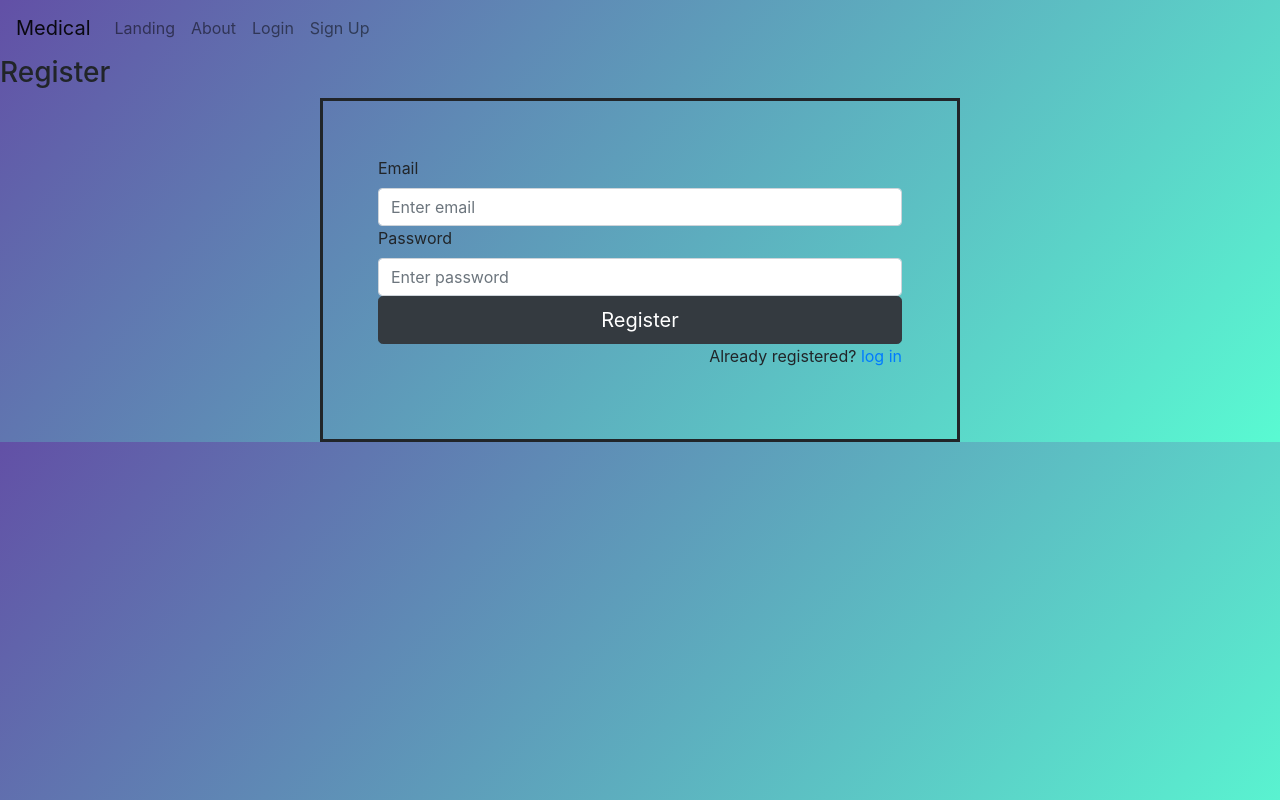
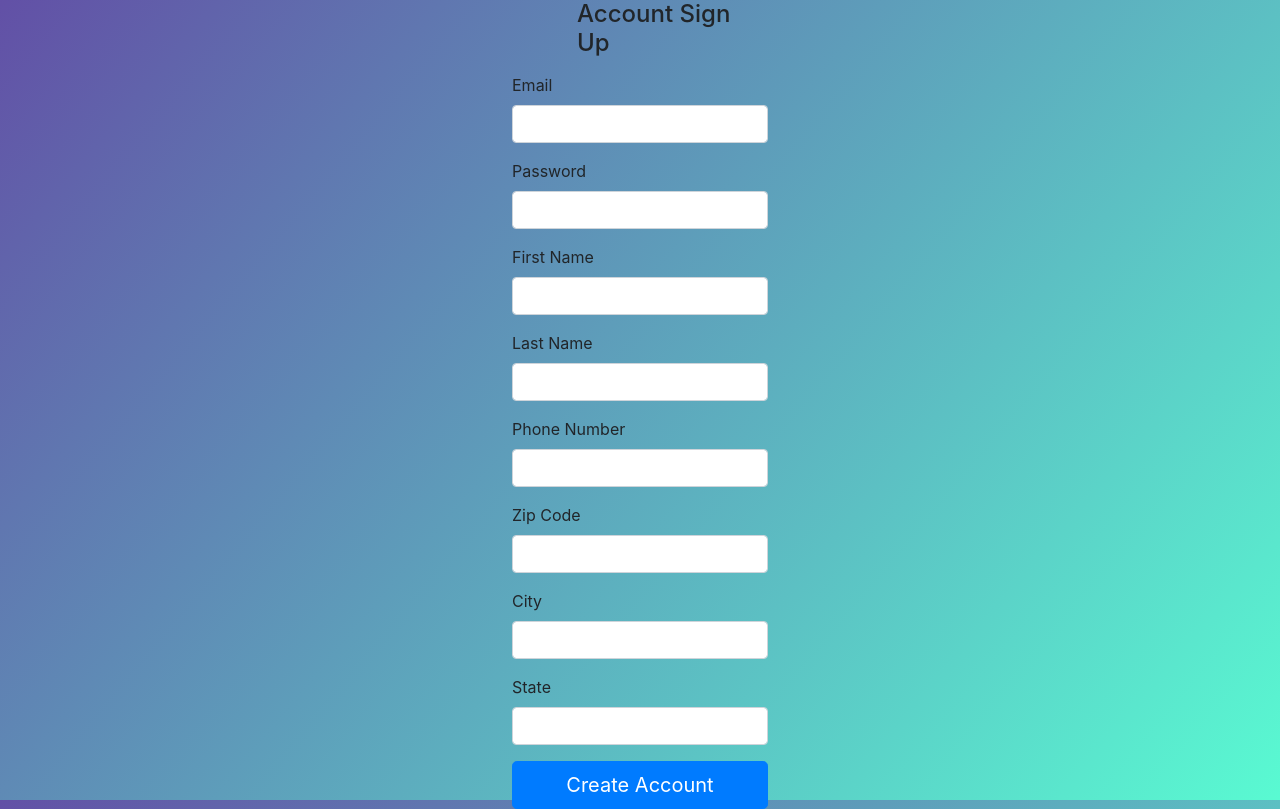
Before and after one commit to theMVPshop/dt04, a React (Create React App) app in the folder mvpjob/: page /signup in a window 1280 px wide. Built offline with nearby package versions, Linux system fonts and the light colour scheme.

Commit message:
styling for sign up

```diff
--- a/mvpjob/src/App.css
+++ b/mvpjob/src/App.css
@@ -1,35 +1,10 @@
 .App {
   text-align: center;
-}
-
-
-
-
-
-.App-header {
-  background-color: #282c34;
-  min-height: 10vh;
-  display: flex;
-  flex-direction: column;
-  align-items: center;
-  justify-content: center;
-  font-size: calc(10px + 2vmin);
-  color: white;
 }
 
 .App-link {
   color: #61dafb;
 }
-
-
-  /* .Signin form{
-    padding: 15px;
-    justify-content: center;
-    margin: auto;
-    padding: 150px 0;
-    height: 100%;
-    width: 40%;
-  } */
 
 .Login {
   justify-content: center;
@@ -47,52 +22,63 @@
   margin: auto;
   max-width: 320px;
   height: 600px;
-
 }
 
-  .form-controll{
-    border-radius: 50px;
-  }
-
- .Username{
+.Username {
   padding: 19px;
   margin-top: 50px;
 }
+.Signup {
+  justify-content: center;
+  margin: auto;
+  padding: 0px 0;
+  height: 100%;
+  width: 20%;
+}
 
-  .Login button{
+.Signup h4 {
+  justify-content: center;
+  margin: auto;
+  padding: 0 0 15px 65px;
+}
+
+.Login button {
   margin: auto;
   width: 250px;
   justify-content: center;
   border-radius: 50px;
 }
 
-.Login p.signuptext{
+.Login p.signuptext {
   justify-content: center;
   margin: 40px;
   width: 240px;
 }
 
-.signin{
+.signin {
   text-size-adjust: 25px;
 }
 
-
-.form-container .form-group{
-  margin: auto;
-  justify-content: center;
-  padding: 55px;
-  border: solid;
-
+body {
+  background-image: linear-gradient(130deg, #6250a6, #59fad2);
 }
 
-.registration-form{
-width: 50%;
-margin: auto;
-justify-content: center;
-padding: 55px;
-border: solid;
+html,
+body,
+header,
+#intro {
+  height: 100%;
 }
 
-body {
-  background-image: linear-gradient(130deg, #6250A6, #59FAD2);
+#intro {
+  background: url("https://mdbootstrap.com/img/Photos/Horizontal/Nature/full%20page/img%20%283%29.jpg")
+    no-repeat center center fixed;
+
+  -webkit-background-size: cover;
+
+  -moz-background-size: cover;
+
+  -o-background-size: cover;
+
+  background-size: cover;
 }
--- a/mvpjob/src/Components/SignIn.js
+++ b/mvpjob/src/Components/SignIn.js
@@ -1,72 +1,200 @@
 import React, { useState } from "react";
-import Navigation from "./Navigation";
+import Form from "react-bootstrap/Form";
+import Button from "react-bootstrap/Button";
+const axios = require("axios");
 
-const SignIn = (props) => {
-//     const alertContext = useContext(AlertContext);
-//     const authContext = useContext(AuthContext)
+const SignUp = (props) => {
+  const [user, setUser] = useState({
+    email: "",
+    password: "",
+    firstName: "",
+    lastName: "",
+    phoneNumber: "",
+    zipcode: "",
+    city: "",
+    state: "",
+  });
 
-//     const { setAlert } = alertContext;
-//   const { login, error, clearErrors, isAuthenticated } = authContext;
+  const textChange = (e) =>
+    setUser({ ...user, [e.target.name]: e.target.value });
 
-//   useEffect(()=>{
-//     if(isAuthenticated){
-//       props.history.push('/')
-//     }
+  const handleSubmit = (e) => {
+    e.preventDefault();
+    const payload = { ...user };
+    console.log(payload);
+    axios.post("http://localhost:3000/users/signup", {
+      ...payload,
+    });
+  };
 
-//     if(error === 'Invalid Credentials'){
-//       setAlert(error, 'danger');
-//       clearErrors()
-//     }
-//     //eslit-disable-next-line
-//   },[error, isAuthenticated, props.history]);
+  return (
+    <div>
+      <div className="Signup">
+        <Form onSubmit={handleSubmit}>
+          <h4>Account Sign Up</h4>
+          <div className="f-i-l">
+            <Form.Group size="lg" controlId="email">
+              <Form.Label>Email</Form.Label>
+              <Form.Control
+                autonFocus
+                type="email"
+                value={user.email}
+                onChange={textChange}
+                required
+              ></Form.Control>
+            </Form.Group>
 
+            <Form.Group size="lg" controlId="email">
+              <Form.Label>Password</Form.Label>
+              <Form.Control
+                autonFocus
+                type="password"
+                value={user.password}
+                onChange={textChange}
+                required
+              ></Form.Control>
+            </Form.Group>
 
-    // const [user, setUser] = useState({
-    //   email: '',
-    //   password: '',
-    // });
+            <Form.Group size="lg" controlId="email">
+              <Form.Label>First Name</Form.Label>
+              <Form.Control
+                autonFocus
+                type="firstName"
+                value={user.firstName}
+                onChange={textChange}
+                required
+              ></Form.Control>
+            </Form.Group>
+            <Form.Group size="lg" controlId="email">
+              <Form.Label>Last Name</Form.Label>
+              <Form.Control
+                autonFocus
+                type="lastName"
+                value={user.lastName}
+                onChange={textChange}
+                required
+              ></Form.Control>
+            </Form.Group>
+            <Form.Group size="lg" controlId="email">
+              <Form.Label>Phone Number</Form.Label>
+              <Form.Control
+                autonFocus
+                type="phoneNumber"
+                value={user.phoneNumber}
+                onChange={textChange}
+                required
+              ></Form.Control>
+            </Form.Group>
+            <Form.Group size="lg" controlId="email">
+              <Form.Label>Zip Code</Form.Label>
+              <Form.Control
+                autonFocus
+                type="zipCode"
+                value={user.zipCode}
+                onChange={textChange}
+                required
+              ></Form.Control>
+            </Form.Group>
+            <Form.Group size="lg" controlId="email">
+              <Form.Label>City</Form.Label>
+              <Form.Control
+                autonFocus
+                type="City"
+                value={user.city}
+                onChange={textChange}
+                required
+              ></Form.Control>
+            </Form.Group>
+            <Form.Group size="lg" controlId="email">
+              <Form.Label>State</Form.Label>
+              <Form.Control
+                autonFocus
+                type="State"
+                value={user.state}
+                onChange={textChange}
+                required
+              ></Form.Control>
+            </Form.Group>
+          </div>
+          <Button block size="lg" type="submit">
+            Create Account
+          </Button>
+        </Form>
+      </div>
+    </div>
+    //     <div>
+    //     <div className="signup">
+    //       <h1>
+    //         Account <span className="text-primary">Signup</span>
+    //       </h1>
+    //       <form onSubmit={handleSubmit}>
+    //         <div className="form-group">
+    //           <div>
+    //           <label htmlFor="email">Email Address</label>
+    //           </div>
+    //           <input type="email" name="email" value={user.email} onChange={textChange} required />
+    //         </div>
+    //         <div class="emailError"></div>
+    //         <div className="form-group">
+    //           <div>
+    //           <label htmlFor="password">Password</label>
+    //           </div>
+    //           <input type="password" name="password" value={user.password} onChange={textChange} required />
+    //         </div>
+    //         <div class="passwordError"></div>
+    //         <div className="form-group">
+    //           <div>
+    //           <label htmlFor="firstName">First Name</label>
+    //           </div>
+    //           <input type="firstName" name="firstName" value={user.firstName} onChange={textChange} required />
+    //         </div>
+    //         <div class="firstNameError"></div>
+    //         <div className="form-group">
+    //           <div>
+    //           <label htmlFor="lastName">Last Name</label>
+    //           </div>
+    //           <input type="lastName" name="lastName" value={user.lastName} onChange={textChange} required />
+    //         </div>
+    //         <div class="lastNameError"></div>
+    //         <div class="firstNameError"></div>
+    //         <div className="form-group">
+    //           <div>
+    //           <label htmlFor="phoneNumber">Phone Number</label>
+    //           </div>
+    //           <input type="phoneNumber" name="phoneNumber" value={user.phoneNumber} onChange={textChange} required />
+    //         </div>
+    //         <div class="phoneNumberError"></div>
+    //         <div className="form-group">
+    //           <div>
+    //           <label htmlFor="zipcode">Zipcode</label>
+    //           </div>
+    //           <input type="zipcode" name="zipcode" value={user.zipcode} onChange={textChange} required />
+    //         </div>
+    //         <div class="zipcodeError"></div>
+    //         <div className="form-group">
+    //           <div>
+    //           <label htmlFor="city">City</label>
+    //           </div>
+    //           <input type="city" name="city" value={user.city} onChange={textChange} required />
+    //         </div>
+    //         <div class="cityError"></div>
+    //         <div className="form-group">
+    //           <div>
+    //           <label htmlFor="state">State</label>
+    //           </div>
+    //           <input type="state" name="state" value={user.state} onChange={textChange} required />
+    //         </div>
+    //         <div class="stateError"></div>
 
-    // const { email, password } = user;
+    //         <input
+    //           type="submit"
+    //           value="Signup"
+    //           className="btn btn-primary btn-block"
+    //         />
+    //       </form>
+    //     </div>
+    //     </div>
+  );
+};
 
-    // const onChange = (e) => setUser({ ...user, [e.target.name]: e.target.value });
-
-    // const onSubmit = (e) => {
-    //   e.preventDefault();
-    //   if(email === '' ||password === ''){
-    //     setAlert('Please fill in all fields','danger')
-    //   }else{
-    //     login({
-    //       email,
-    //       password
-    //     })
-    //   }
-    // };
-
-    return(
-        <form>
-        <Navigation/>
-        <h3>Register</h3>
-
-    <div className="registration-form">
-
-
-        <div className="form-group-2">
-            <label>Email</label>
-            <input type="email" className="form-control" placeholder="Enter email" />
-        </div>
-
-        <div className="form-group-2">
-            <label>Password</label>
-            <input type="password" className="form-control" placeholder="Enter password" />
-        </div>
-        <button className="create-account" type="submit" className="btn btn-dark btn-lg btn-block">Register</button>
-
-        <p className="forgot-password text-right">
-            Already registered? <a href="/Login">log in</a>
-        </p>
-        </div>
-    </form>
-)
-}
-
-export default SignIn
+export default SignUp;
```
Lines whose indentation alone changed are shown as unchanged.
